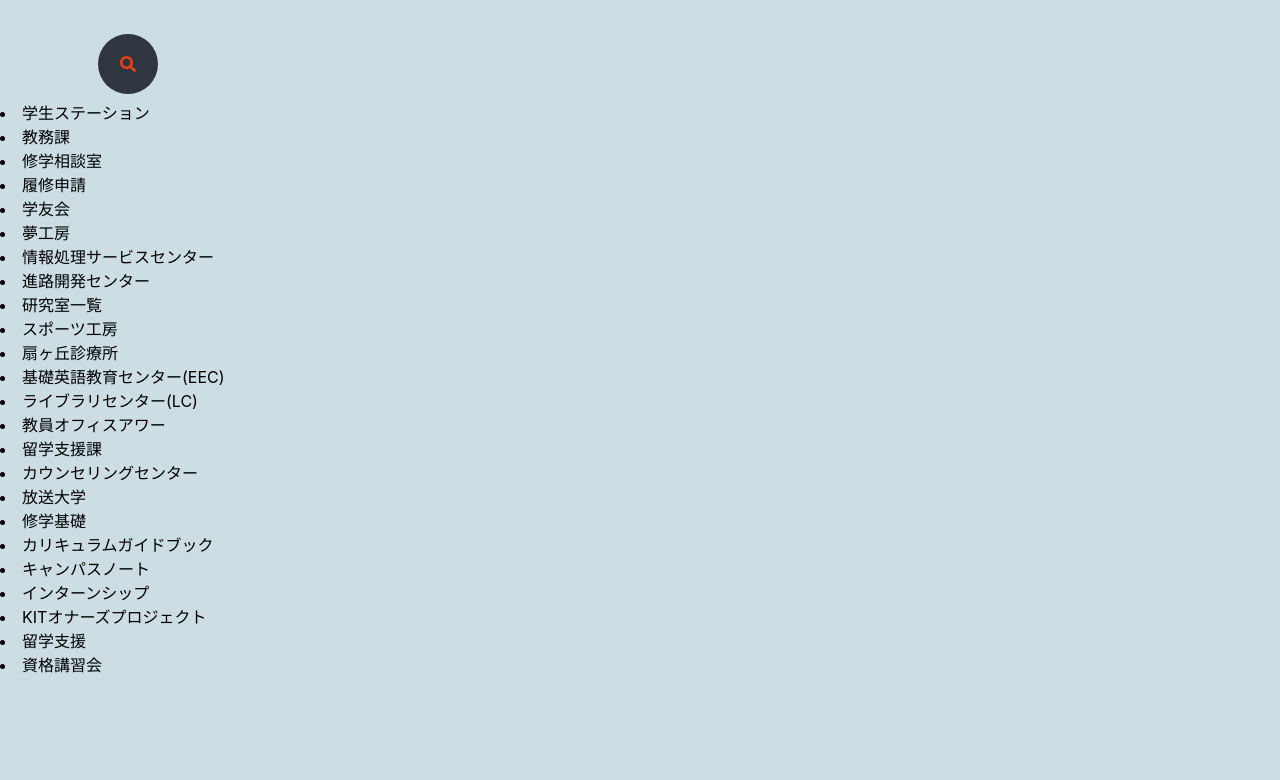
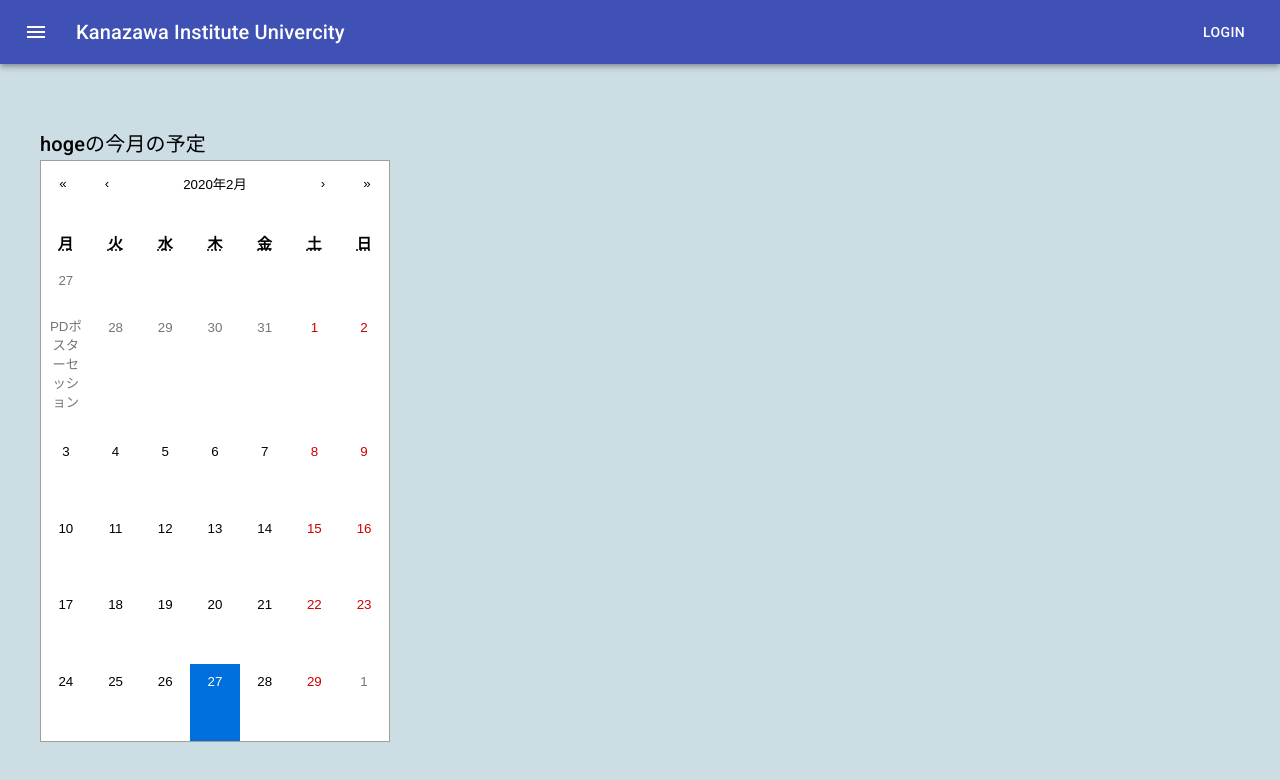
Before and after one commit to daikimare/react-portal, a React (Create React App) app: page / in a window 1280 px wide. Shown: the top 780 px of the page. Built offline with nearby package versions, Linux system fonts and the light colour scheme.

Commit message:
ファイルの修正

```diff
--- a/package.json
+++ b/package.json
@@ -4,7 +4,9 @@
   "private": true,
   "dependencies": {
     "@material-ui/core": "^4.8.3",
+    "@material-ui/icons": "^4.5.1",
     "react": "^16.12.0",
+    "react-calendar": "^2.19.2",
     "react-dom": "^16.12.0",
     "react-scripts": "3.2.0"
   },
--- /dev/null
+++ b/src/Schedule.js
@@ -0,0 +1,64 @@
+import React from 'react';
+import Calendar from 'react-calendar';
+
+export default class Schedule extends React.Component {
+
+  constructor(props){
+    super(props);
+    this.state = {
+      date:new Date (2020,1,27),
+      //データ
+     month_days:{
+      20200101:{is_horiday:true},
+      20200102:{is_horiday:true},
+      20200103:{is_horiday:true},
+      20200107:{text:'後学期再開'},
+      20200112:{text:'同窓会'},
+      20200113:{is_horiday:true,text:'成人の日'},
+      20200127:{text:'PDポスターセッション'}
+     }
+    };
+    this.getTileClass = this.getTileClass.bind(this);
+    this.getTileContent = this.getTileContent.bind(this);
+  }
+  //stateの表記と同じ表記する
+  getFormatDate(date){
+    return `${date.getFullYear()}${('0' + (date.getMonth() + 1)).slice(-2)}${('0' + date.getDate()).slice(-2)}`;
+  }
+  //日付のクラスをふよ
+  getTileClass({ date, view }) {
+    // 月表示のときのみ
+    if (view !== 'month') {
+      return '';
+    }
+    const day = this.getFormatDate(date);
+    return (this.state.month_days[day] && this.state.month_days[day].is_holiday) ?
+      'holiday' : '';
+  }
+  //日付の内容を出力
+  getTileContent({ date, view }) {
+    // 月表示のときのみ
+    if (view !== 'month') {
+      return null;
+    }
+    const day = this.getFormatDate(date);
+    return (
+      <p>
+        <br />
+        {(this.state.month_days[day] && this.state.month_days[day].text) ?
+          this.state.month_days[day].text : ' '
+        }
+      </p>
+    );
+  }
+  render() {
+    return (
+      <Calendar
+        locale="ja-JP"
+        value={this.state.date}
+        tileClassName={this.getTileClass}
+        tileContent={this.getTileContent}
+      />
+    );
+  }
+}
--- a/src/index.js
+++ b/src/index.js
@@ -1,7 +1,7 @@
 import React from 'react';
 import ReactDOM from 'react-dom';
 import './css/index.css';
-import App from './App';
+import App from './Main';
 //import Demo from './demo'
 
 ReactDOM.render(<App />, document.getElementById('root'))
```
Also changed, not shown: 1 other file (tests, documents, lock files or other folders).
